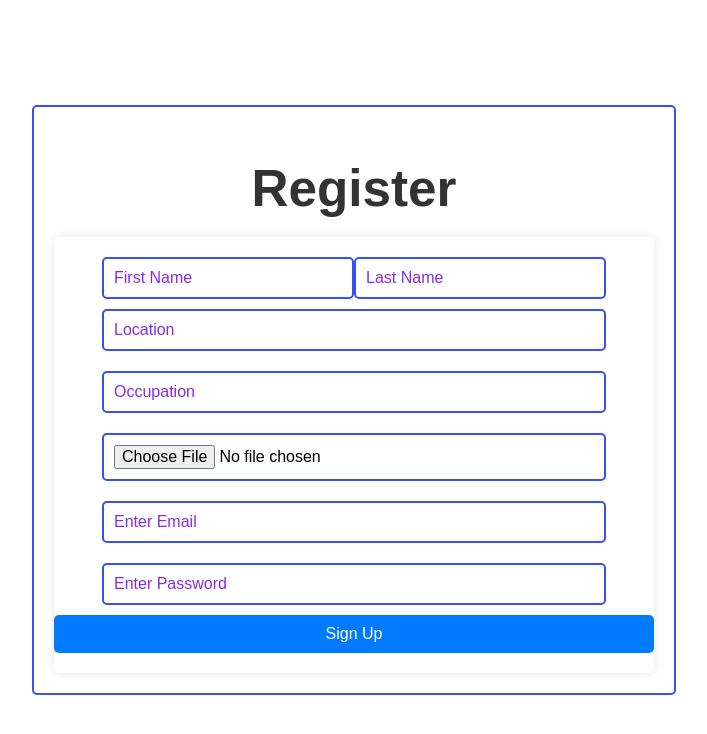
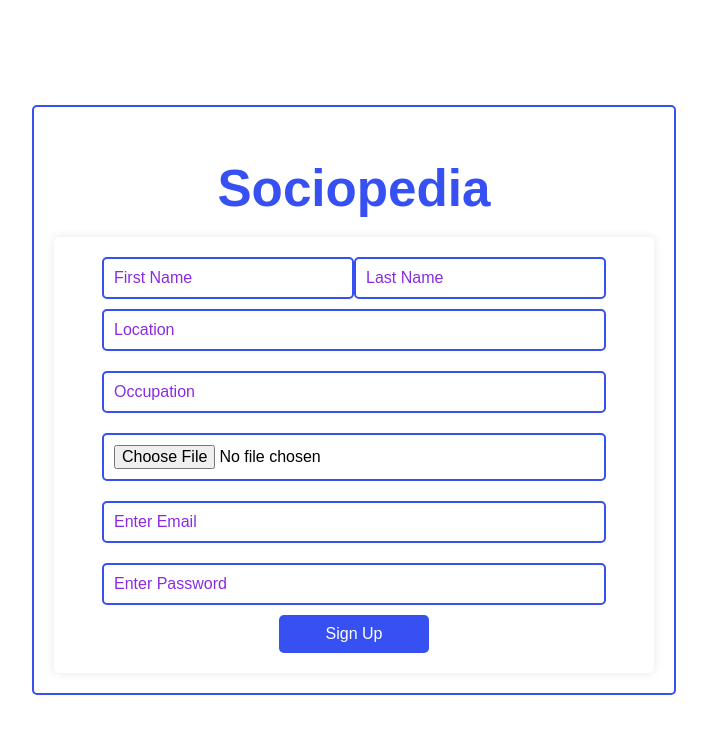
Before and after one commit to myselfbiwash/SocioPedia-SocialMedia-App, a React (Vite) app in the folder SocioPediaApp/: page /signup in a window 1280 px wide. Shown: the top 734 px of the page, without its empty margins (286-993 px from the left). Built offline with nearby package versions, Linux system fonts and the light colour scheme.

Commit message:
Update Signup.css styling

```diff
--- a/SocioPediaApp/src/components/Signup.css
+++ b/SocioPediaApp/src/components/Signup.css
@@ -1,4 +1,4 @@
-.register {
+.register-login {
     display: flex;
     flex-direction: column;
     align-items: center;
@@ -12,21 +12,24 @@
 
 }
 
-.register h1 {
+.register-login h1 {
     margin-bottom: 20px;
-    color: #333;
+    color: #3750f1;
 }
 
 
 
-.signup {
+.signup-login {
     display: flex;
     flex-direction: column;
     width: 600px;
     padding: 20px 0;
     border-radius: 5px;
     box-shadow: 0 0 10px rgba(0, 0, 0, 0.1);
-}
+
+    /* background-image: linear-gradient(#DBC7FF, #19006C); */
+
+    }
 
 .name{
     display: flex;
@@ -64,15 +67,16 @@
 
 
 .appButton {
-    width: 100%;
+    width: 25%;
     padding: 10px;
     border: none;
     border-radius: 5px;
-    background-color: #007BFF;
+    background-color: #3750f1;
     color: white;
     font-size: 16px;
     cursor: pointer;
     transition: background-color 0.3s ease;
+    align-self: center;
 }
 
 .appButton:hover {
--- a/SocioPediaApp/src/components/Signup.jsx
+++ b/SocioPediaApp/src/components/Signup.jsx
@@ -61,10 +61,10 @@ const SignUp = () => {
     setPicture(e.target.files[0]);
   };
   return (
-    <div className="register">
-      <h1>Register</h1>
+    <div className="register-login">
+      <h1>Sociopedia</h1>
       <form
-        className="signup"
+        className="signup-login"
         onSubmit={collectData}
         encType="multipart/form-data"
       >
```
